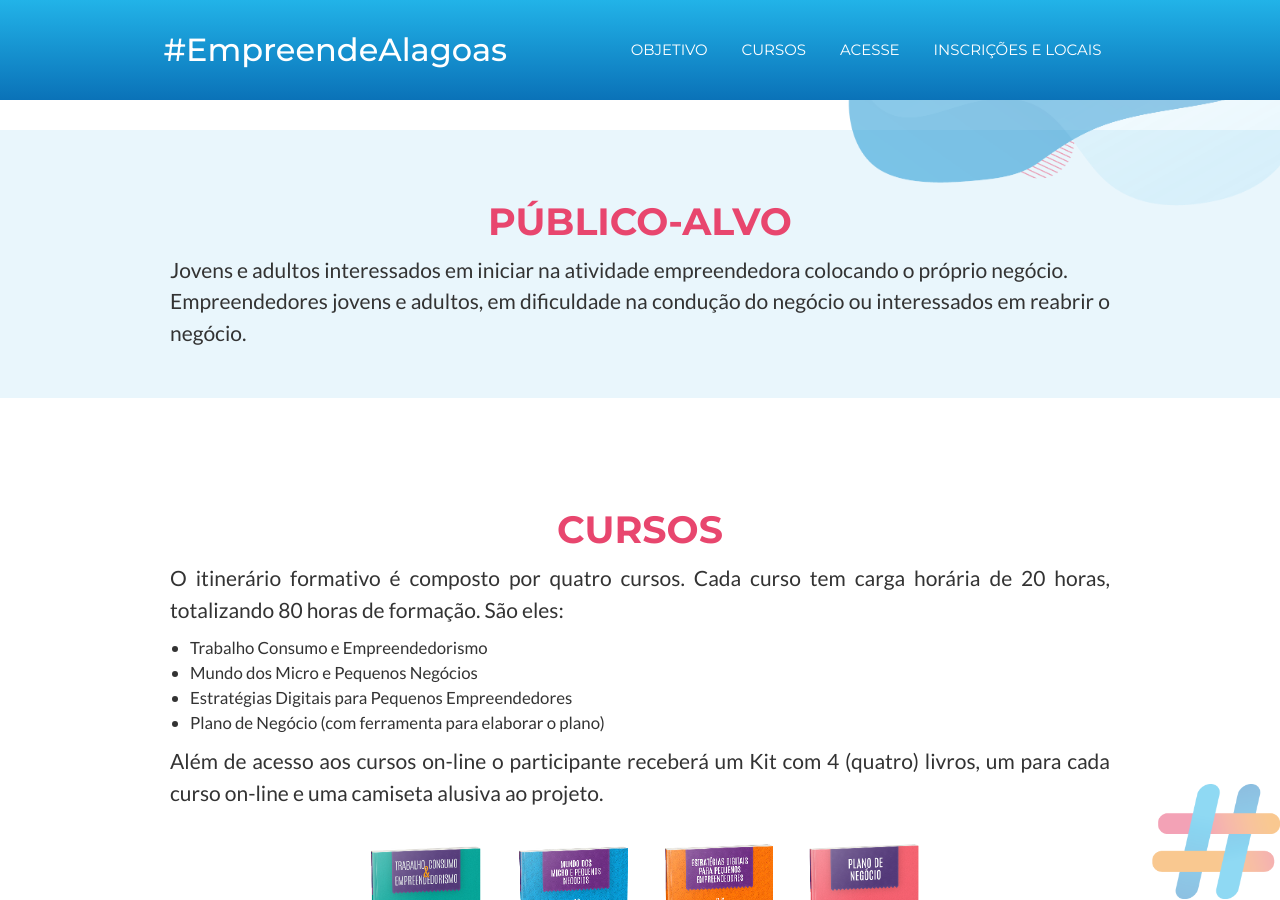
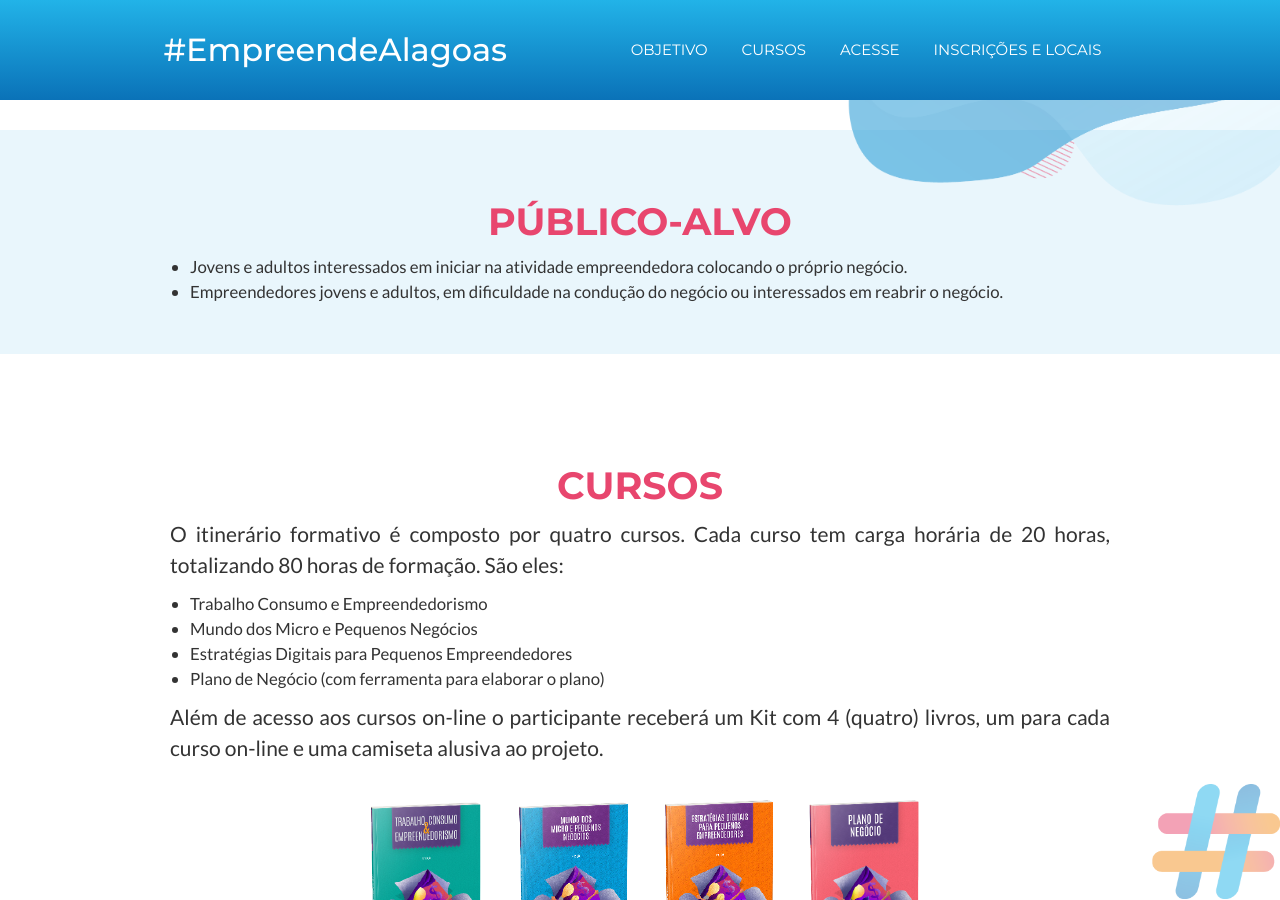
Before and after one commit to wilivro/empreendealagoas.com.br, a Jekyll site: the page index.html, which Jekyll copies as it is, in a window 1280 px wide and 900 px high, scrolled down 489 px. Built offline with Jekyll 4.4.1, drawn with Linux system fonts in a browser that asks for light colours.

Commit message:
Update index.html

```diff
--- a/index.html
+++ b/index.html
@@ -76,8 +76,10 @@
           PÚBLICO-ALVO
         </h1>
         <p class="paragraph-2" >
-          Jovens e adultos interessados em iniciar na atividade empreendedora colocando o próprio negócio.
-          <br>Empreendedores jovens e adultos, em dificuldade na condução do negócio ou interessados em reabrir o negócio.
+	<ul class="unordered-list">
+        <li>  Jovens e adultos interessados em iniciar na atividade empreendedora colocando o próprio negócio. </li>
+          <li>Empreendedores jovens e adultos, em dificuldade na condução do negócio ou interessados em reabrir o negócio.</li>
+	      </ul>
         </p>
       </div>
     </div>
```
